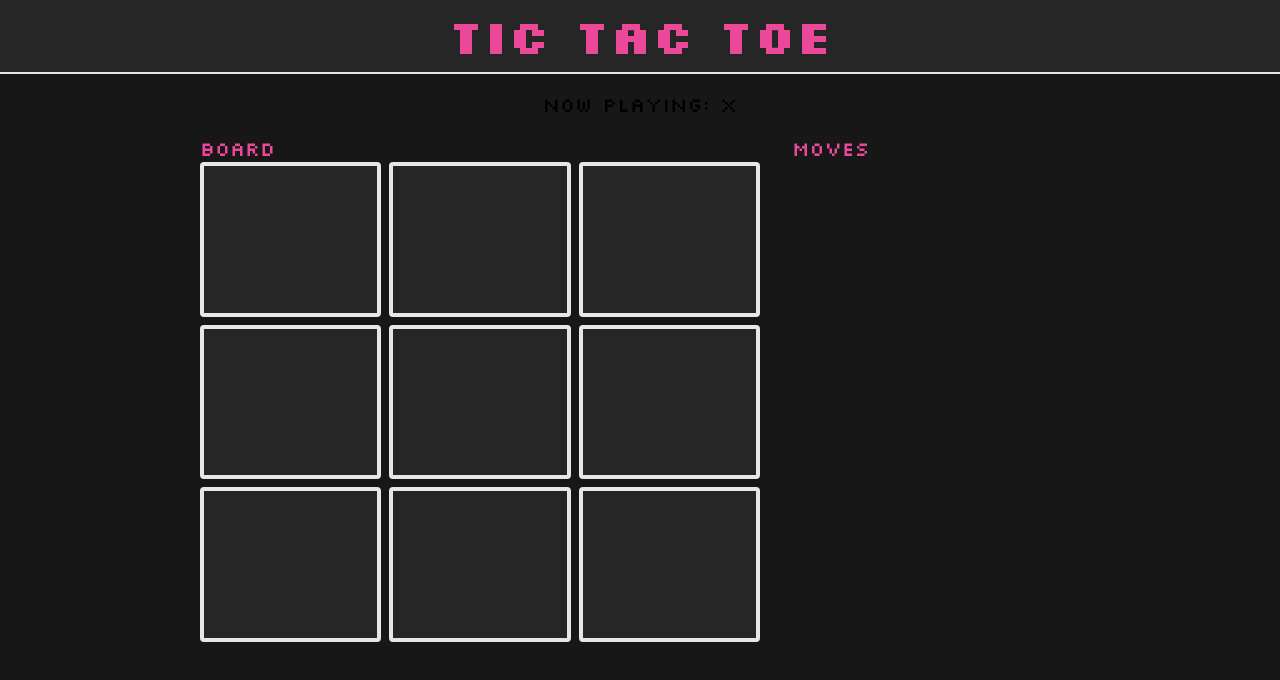
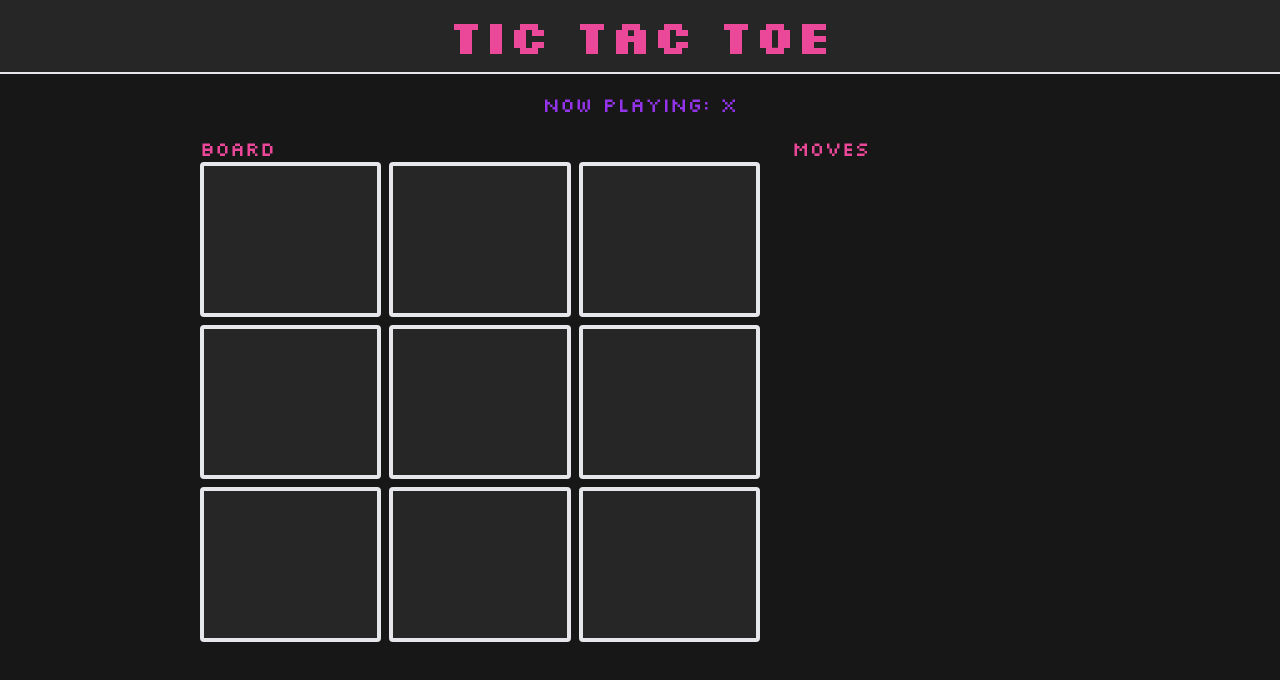
Before and after one commit to bartosztrusinski/tic-tac-toe, a React (Vite) app: page / in a window 1280 px wide. Shown: the top 680 px of the page. Built offline with nearby package versions, Linux system fonts and the light colour scheme.

Commit message:
safelist player colors

```diff
--- a/tailwind.config.js
+++ b/tailwind.config.js
@@ -1,6 +1,11 @@
 /** @type {import('tailwindcss').Config} */
 export default {
   content: ['./index.html', './src/**/*.{js,ts,jsx,tsx}'],
+  safelist: [
+    {
+      pattern: /(text|bg|border)-(player-one|player-two)/,
+    },
+  ],
   theme: {
     extend: {
       colors: {
```
